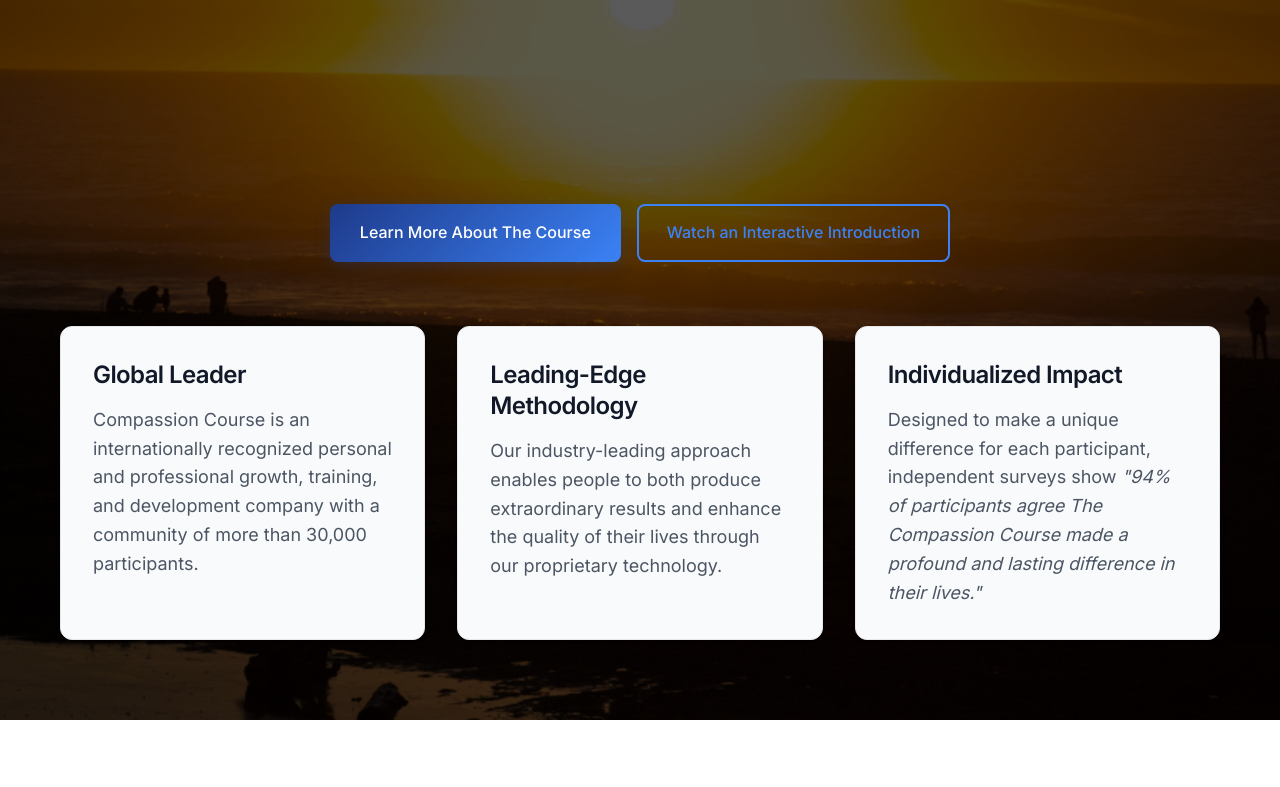
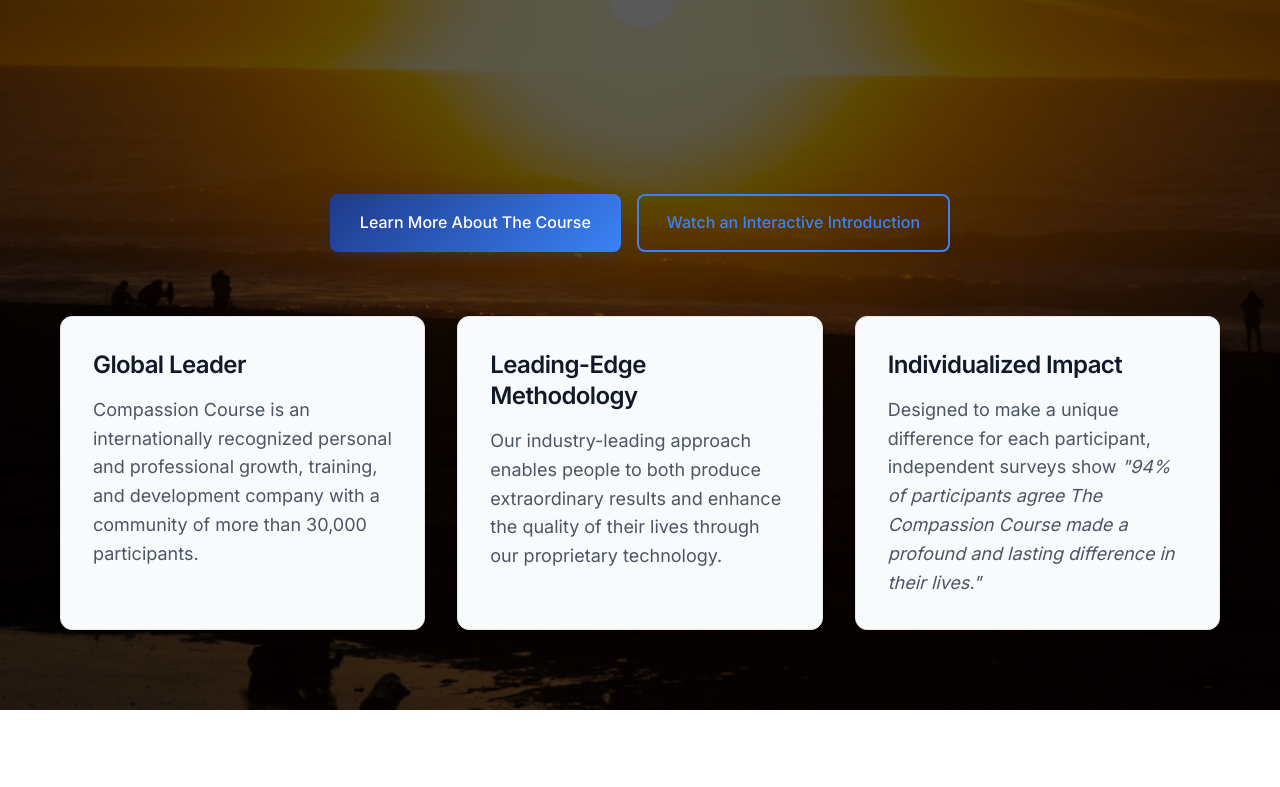
Before and after one commit to jaynbond/compassioncourse, a website: page public/index.html in a window 1280 px wide. Shown: the part 476-1263 px from the top of the page. Drawn offline with Linux system fonts and the light colour scheme.

Commit message:
Bring hero section up 10px more (80px top padding)

```diff
--- a/public/styles.css
+++ b/public/styles.css
@@ -198,7 +198,7 @@
 .hero {
     background: linear-gradient(135deg, #1e3a8a 0%, #3b82f6 100%) !important;
     color: white;
-    padding: 90px 0 80px;
+    padding: 80px 0 80px;
     margin-top: 80px;
     min-height: 100vh;
     display: flex;
```
